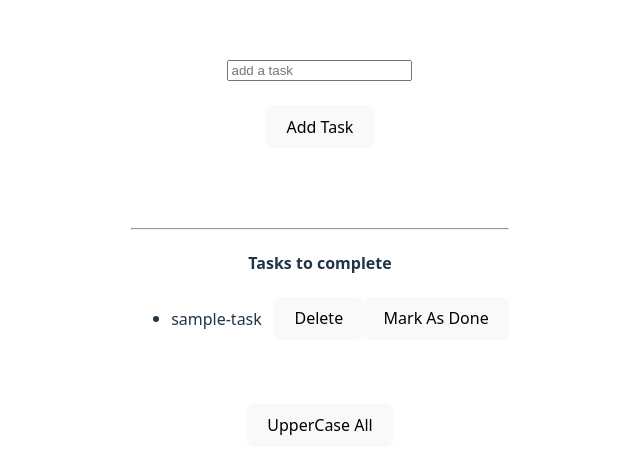
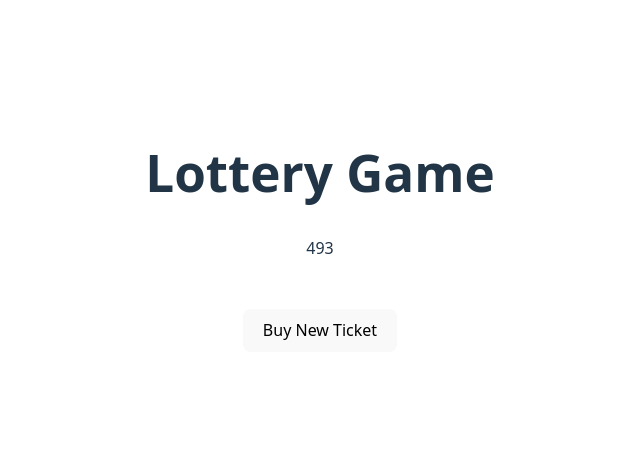
Before and after one commit to Shubhi89/learning_react, a React (Vite) app: page / in a window 1280 px wide. Shown: the part 148-622 px from the top of the page, without its empty margins (320-960 px from the left). Built offline with nearby package versions, Linux system fonts and the light colour scheme.

Commit message:
lottery game design

```diff
--- a/src/App.jsx
+++ b/src/App.jsx
@@ -1,9 +1,9 @@
 import "./App.css";
-import TodoList from "./todoList";
+import Lottery from "./lottery";
 
 function App() {
   return (
-   <TodoList/>
+   <Lottery/>
   );
 }
 
--- /dev/null
+++ b/src/helper.js
@@ -0,0 +1,13 @@
+function genTicket(n) {
+    let arr = new Array(n);
+    for(let i=0;i<n;i++) {
+        arr[i] = Math.floor(Math.random()*10);
+    }
+    return arr;
+}
+
+function sum(arr) {
+    return arr.reduce((sum , curr) => sum+curr , 0);
+}
+
+export {genTicket , sum};
--- /dev/null
+++ b/src/lottery.css
@@ -0,0 +1,4 @@
+.ticket {
+    border: 1px solid white;
+    border-radius: 14px;
+}
--- /dev/null
+++ b/src/lottery.jsx
@@ -0,0 +1,27 @@
+import { useState } from "react";
+import "./lottery.css";
+import { genTicket , sum } from "./helper";
+
+export default function Lottery() {
+    let [ticket , setTicket] = useState(genTicket(3));
+    let isWinning = sum(ticket) === 15;
+
+    let buyTicket = () => {
+        setTicket(genTicket(3));
+    }
+
+    return (
+        <div>
+            <h1>Lottery Game</h1>
+            <div className="ticket">
+                <span>{ticket[0]}</span>
+                <span>{ticket[1]}</span>
+                <span>{ticket[2]}</span>
+            </div>
+            <br /><br />
+            <button onClick={buyTicket}>Buy New Ticket</button>
+            <br /><br />
+            <h3>{isWinning && "Congratulations , you won !"}</h3>
+        </div>
+    );
+}
```
